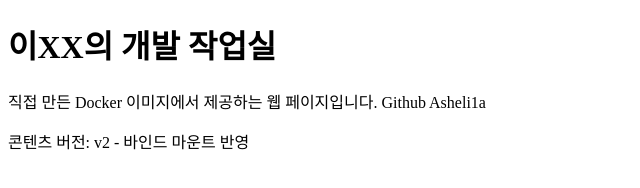
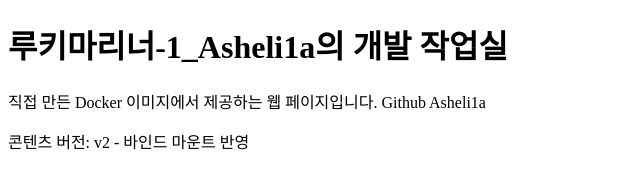
Before and after one commit to Asheli1a/1-Setting-Up-a-Workspace-, a plain HTML site: page cli-practice/bind-site/index.html in a window 1280 px wide. Shown: the whole page, without its empty margins (0-640 px from the left). Drawn offline with Linux system fonts and the light colour scheme.

```diff
--- a/cli-practice/bind-site/index.html
+++ b/cli-practice/bind-site/index.html
@@ -3,10 +3,10 @@
 <head>
   <meta charset="utf-8">
   <meta name="viewport" content="width=device-width, initial-scale=1">
-  <title>이XX 개발 작업실</title>
+  <title>루키마리너-1_Asheli1a 개발 작업실</title>
 </head>
 <body>
-  <h1>이XX의 개발 작업실</h1>
+  <h1>루키마리너-1_Asheli1a의 개발 작업실</h1>
   <p>직접 만든 Docker 이미지에서 제공하는 웹 페이지입니다. Github Asheli1a</p>
   <p id="version">콘텐츠 버전: v2 - 바인드 마운트 반영</p>
 </body>
```
Also changed, not shown: site/index.html (+2 -2 lines), docs/images/compose-single-18082.png (added), 3 other files.
